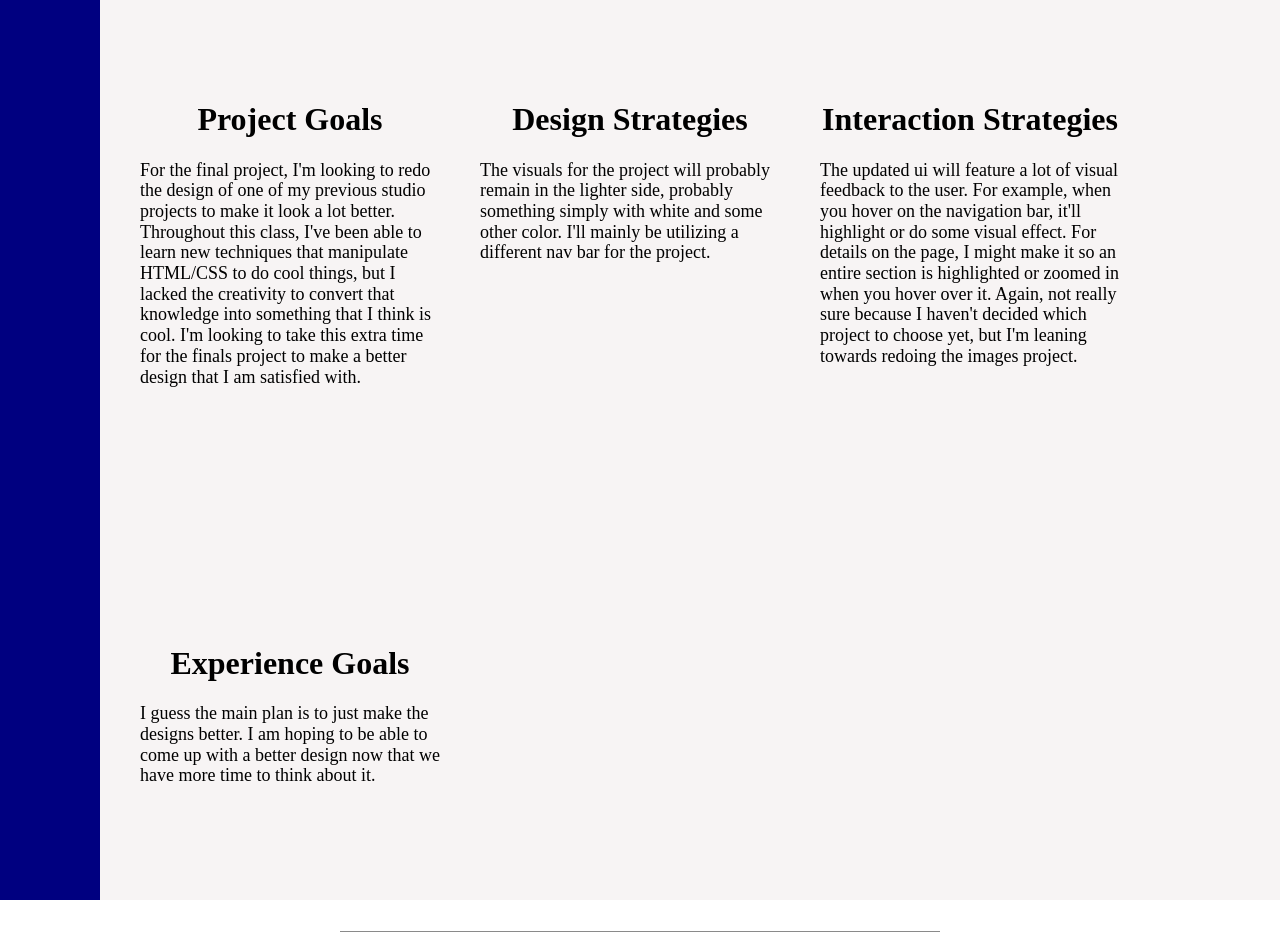
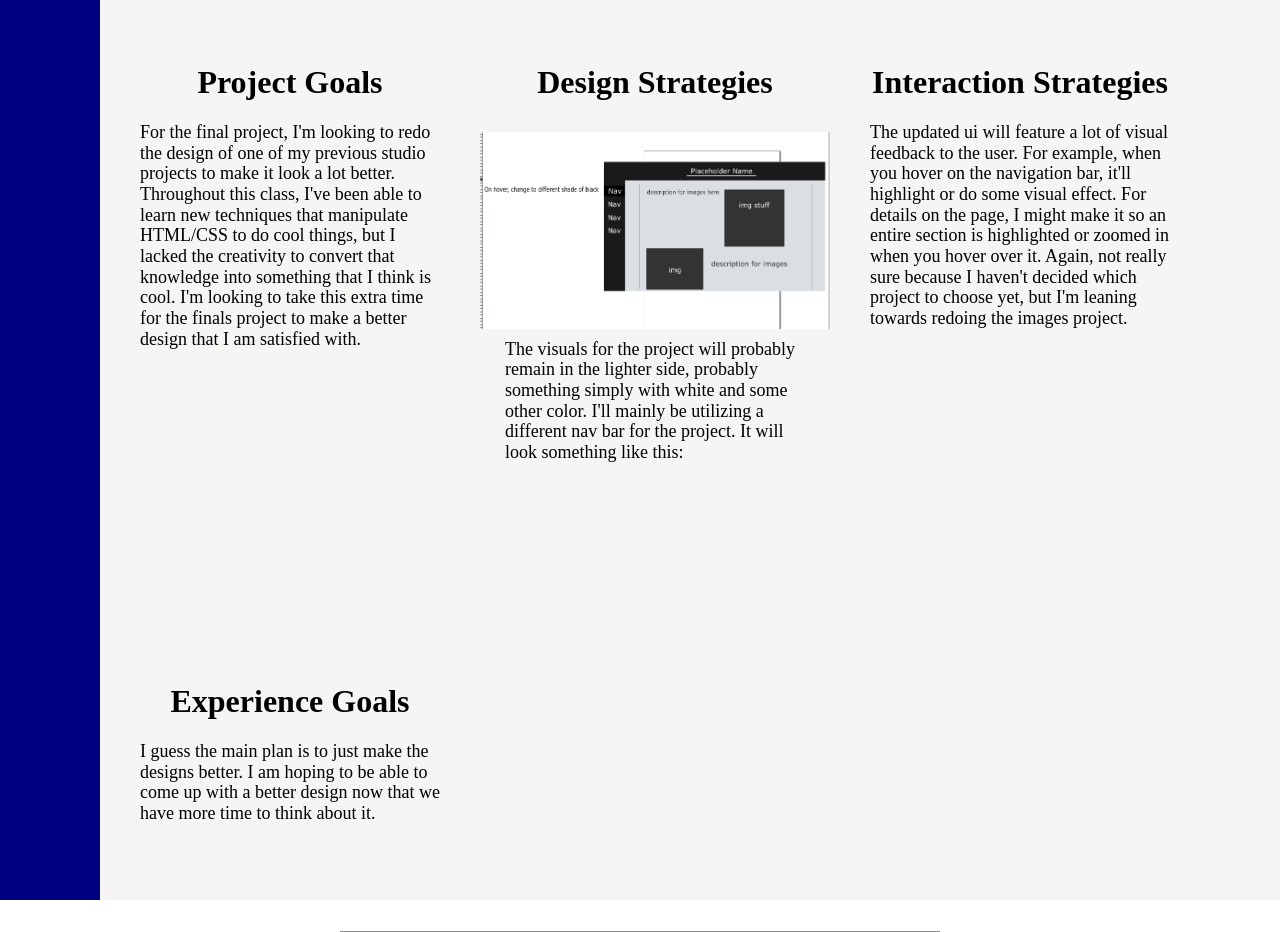
Before and after one commit to rachoi/des, a plain HTML site: page final/brief.html in a window 1280 px wide. Shown: the part 1100-2032 px from the top of the page. Drawn offline with nearby package versions, Linux system fonts and the light colour scheme.

Commit message:
des thing

```diff
--- a/final/brief.html
+++ b/final/brief.html
@@ -88,8 +88,9 @@
                 </section>
                 <section id="5">
                     <h1> Design Strategies</h1>
+                    <img src="images/des.png" alt="">
                     <article>
-                        The visuals for the project will probably remain in the lighter side, probably something simply with white and some other color. I'll mainly be utilizing a different nav bar for the project.
+                        The visuals for the project will probably remain in the lighter side, probably something simply with white and some other color. I'll mainly be utilizing a different nav bar for the project. It will look something like this:
                     </article>
                 </section>
                 <section id="6">
```
Also changed, not shown: final/images/des.png (added), 3 other files.
